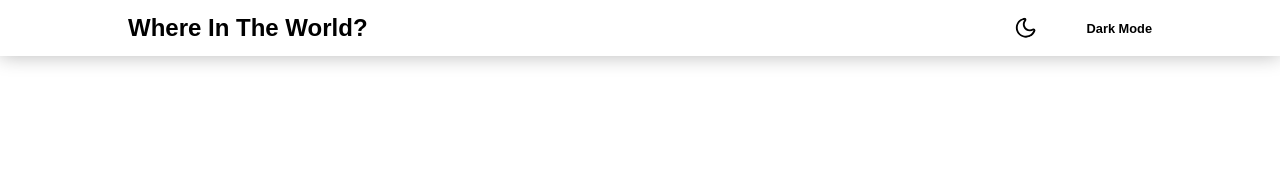
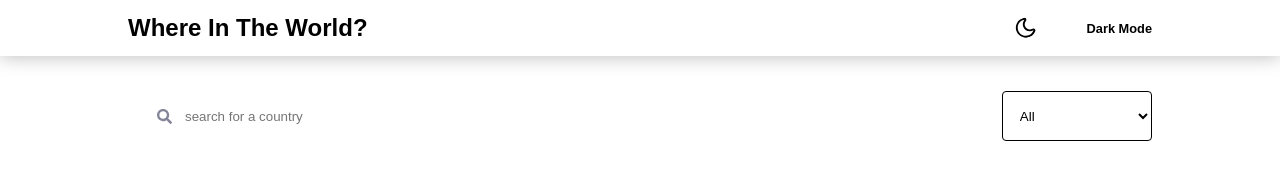
Before and after one commit to LoaiMasri1/Rest-Countries, a plain HTML site: page index.html in a window 1280 px wide. Drawn offline with Linux system fonts and the light colour scheme.

Commit message:
add search area

```diff
--- a/index.html
+++ b/index.html
@@ -17,6 +17,23 @@
             </div>
         </nav>
     </header>
+    <main>
+        <section class="search_area">
+            <div class="search_box">
+                <svg aria-hidden="true" focusable="false" data-prefix="fas" data-icon="search" class="svg-inline--fa fa-search fa-w-16" role="img" xmlns="http://www.w3.org/2000/svg" viewBox="0 0 512 512"><path fill="currentColor" d="M505 442.7L405.3 343c-4.5-4.5-10.6-7-17-7H372c27.6-35.3 44-79.7 44-128C416 93.1 322.9 0 208 0S0 93.1 0 208s93.1 208 208 208c48.3 0 92.7-16.4 128-44v16.3c0 6.4 2.5 12.5 7 17l99.7 99.7c9.4 9.4 24.6 9.4 33.9 0l28.3-28.3c9.4-9.4 9.4-24.6.1-34zM208 336c-70.7 0-128-57.2-128-128 0-70.7 57.2-128 128-128 70.7 0 128 57.2 128 128 0 70.7-57.2 128-128 128z"></path></svg>
+                <input type="text" name="text" id="text" placeholder="search for a country">
+            </div>
+            <select name="select" id="select">
+                <option></option>
+                <option selected>All</option>
+                <option>Africa</option>
+                <option>America</option>
+                <option>Asia</option>
+                <option>Oceania</option>
+                <option>Europe</option>
+            </select>
+        </section>
+    </main>
 
 
     <script src="app.js"></script>
--- a/style.css
+++ b/style.css
@@ -3,6 +3,10 @@
     --black:#000;
     --white:#fff;
     --shadow: 0 0 20px rgba(0, 0, 0, 0.281);
+    --search-margin:4vh;
+    --raduis:4px;
+    --dark:#202C37;
+    --light-dark:#2B3945;
 }
 
 *,*::after,*::before{
@@ -16,6 +20,7 @@ body{
     font-size: 16px;
 }
 header{
+    position: relative;
     background-color: var(--white);
     height: 7vh;
     box-shadow: var(--shadow);
@@ -53,3 +58,50 @@ header nav{
     font-size: 0.8em;
     font-weight: 600;
 }
+
+main{
+    padding-top: var(--search-margin);
+    height: 93vh;
+    background-color: var(--white);
+}
+
+.search_area{
+    display: flex;
+    justify-content: space-between;
+    align-items: center;
+    height: 7vh;
+}
+.search_box{
+    margin-left: var(--nav-margin);
+    display: flex;
+    height: 50%;
+    background-color:var(--white);
+    padding:25px 10px;
+    border-radius: var(--raduis);
+    justify-content: center;
+    align-items: center;
+}
+.search_box input{
+    outline: none;
+    background-color: var(--white);
+    border: 0;
+    height: 30px;
+    width: 400px;
+    margin-left: 1vw;
+}
+
+.search_box svg{
+    color: #858599;
+    margin-left: 1.5vw;
+    height: 15px;
+}
+
+.search_area select{
+    background-color: var(--white);
+    border: 1px var(--black) solid;
+    border-radius: var(--raduis);
+    padding-left: 1vw;
+    height: 50px;
+    width: 150px;
+    margin-right: var(--nav-margin);
+}
```
